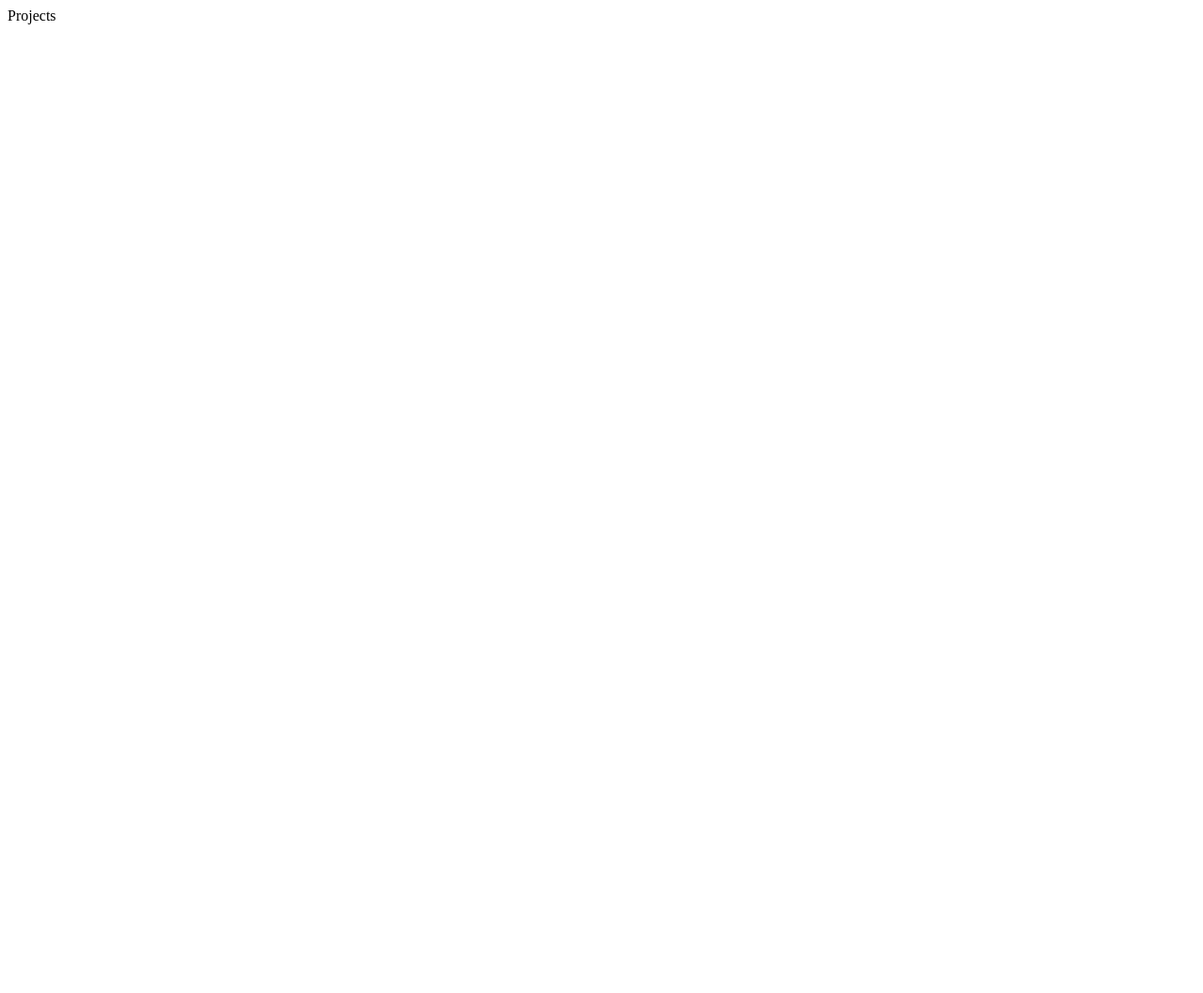
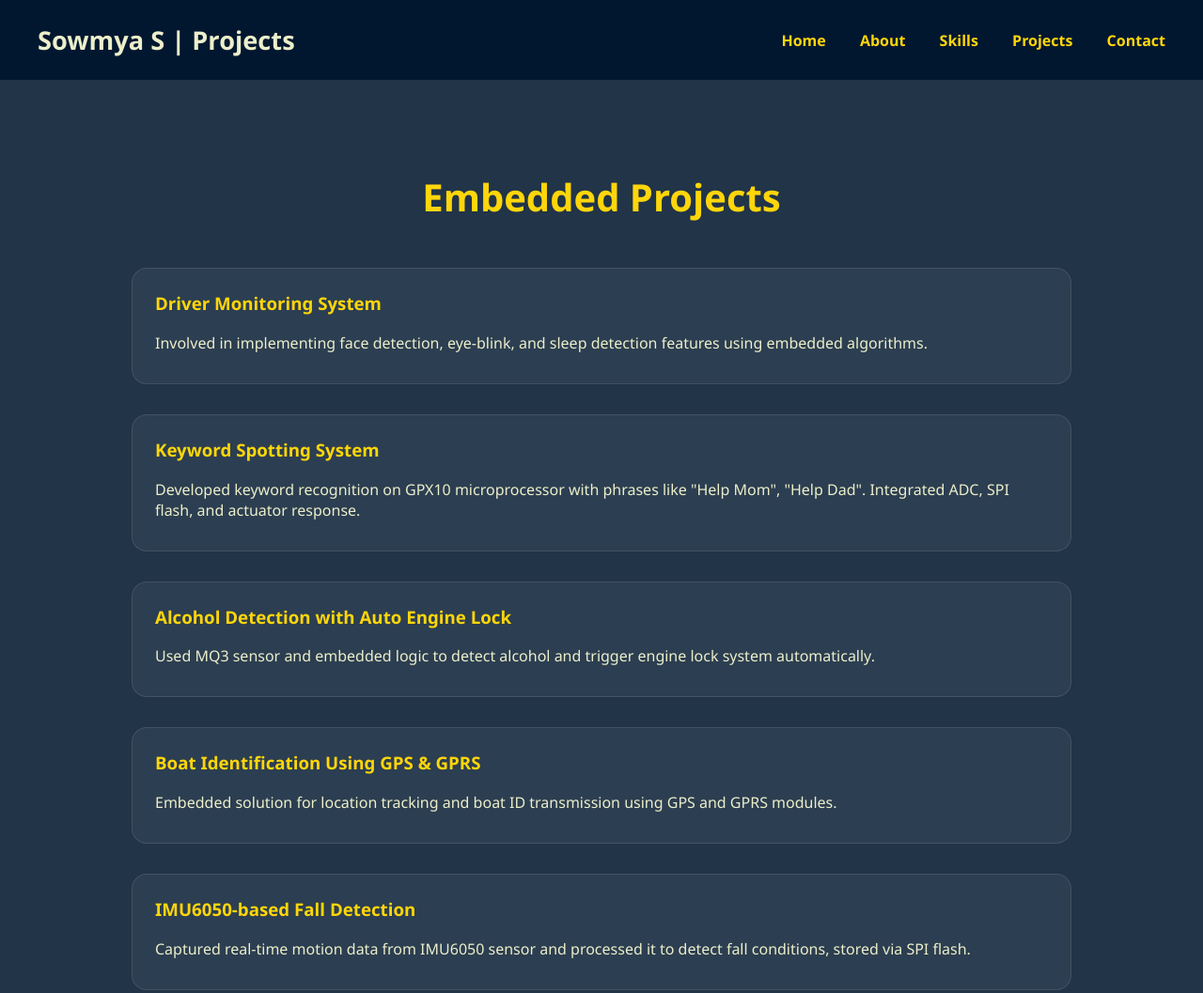
Before and after one commit to Sowmya2255/portfolio-sowmya, a plain HTML site: page projects.html in a window 1280 px wide. Shown: the top 1057 px of the page at 94% size. Before the commit the page ends 800 px from the top, so only its background shows below. Drawn offline with Linux system fonts and the light colour scheme.

Commit message:
Update projects.html

```diff
--- a/projects.html
+++ b/projects.html
@@ -1 +1,137 @@
-Projects
+<!DOCTYPE html>
+<html lang="en">
+<head>
+  <meta charset="UTF-8" />
+  <meta name="viewport" content="width=device-width, initial-scale=1.0"/>
+  <title>Yugandhar K | Projects</title>
+  <link rel="stylesheet" href="https://cdnjs.cloudflare.com/ajax/libs/font-awesome/6.4.0/css/all.min.css"/>
+  <style>
+    body {
+      margin: 0;
+      font-family: 'Segoe UI', Tahoma, Geneva, Verdana, sans-serif;
+      background-color: #213448;
+      color: #ECEFCA;
+    }
+
+    header {
+      display: flex;
+      justify-content: space-between;
+      align-items: center;
+      padding: 1.5rem 2.5rem;
+      background-color: #011730;
+    }
+
+    header h1 {
+      margin: 0;
+      font-size: 1.7rem;
+    }
+
+    header h1 span {
+      color: #FFD60A;
+    }
+
+    nav a {
+      margin-left: 2rem;
+      color: #FFD60A;
+      text-decoration: none;
+      font-weight: 600;
+    }
+
+    nav a:hover {
+      color: #FFC300;
+    }
+
+    .projects-section {
+      padding: 4rem 2rem;
+      max-width: 1000px;
+      margin: auto;
+    }
+
+    .projects-section h2 {
+      font-size: 2.5rem;
+      text-align: center;
+      margin-bottom: 3rem;
+      color: #FFD60A;
+    }
+
+    .project-card {
+      background-color: rgba(255, 255, 255, 0.05);
+      border: 1px solid rgba(255, 255, 255, 0.1);
+      border-radius: 1rem;
+      padding: 1.5rem;
+      margin-bottom: 2rem;
+    }
+
+    .project-card h3 {
+      margin-top: 0;
+      color: #FFD60A;
+    }
+
+    .project-card p {
+      margin-bottom: 0.5rem;
+    }
+
+    @media (max-width: 600px) {
+      header {
+        flex-direction: column;
+        align-items: flex-start;
+      }
+
+      nav {
+        margin-top: 1rem;
+      }
+
+      nav a {
+        display: inline-block;
+        margin: 0.5rem 0;
+      }
+    }
+  </style>
+</head>
+<body>
+  <header>
+    <h1>Sowmya S | Projects</h1>
+    <nav>
+      <a href="index.html">Home</a>
+      <a href="about.html">About</a>
+      <a href="skills.html">Skills</a>
+      <a href="projects.html">Projects</a>
+      <a href="contact.html">Contact</a>
+    </nav>
+  </header>
+
+  <section class="projects-section">
+    <h2>Embedded Projects</h2>
+
+    <div class="project-card">
+      <h3>Driver Monitoring System</h3>
+      <p>Involved in implementing face detection, eye-blink, and sleep detection features using embedded algorithms.</p>
+    </div>
+
+    <div class="project-card">
+      <h3>Keyword Spotting System</h3>
+      <p>Developed keyword recognition on GPX10 microprocessor with phrases like "Help Mom", "Help Dad". Integrated ADC, SPI flash, and actuator response.</p>
+    </div>
+
+    <div class="project-card">
+      <h3>Alcohol Detection with Auto Engine Lock</h3>
+      <p>Used MQ3 sensor and embedded logic to detect alcohol and trigger engine lock system automatically.</p>
+    </div>
+
+    <div class="project-card">
+      <h3>Boat Identification Using GPS & GPRS</h3>
+      <p>Embedded solution for location tracking and boat ID transmission using GPS and GPRS modules.</p>
+    </div>
+
+    <div class="project-card">
+      <h3>IMU6050-based Fall Detection</h3>
+      <p>Captured real-time motion data from IMU6050 sensor and processed it to detect fall conditions, stored via SPI flash.</p>
+    </div>
+
+    <div class="project-card">
+      <h3>Edge AI Integration</h3>
+      <p>Implemented on-device AI inference without cloud dependency for vision and audio-based models.</p>
+    </div>
+  </section>
+</body>
+</html>
```
